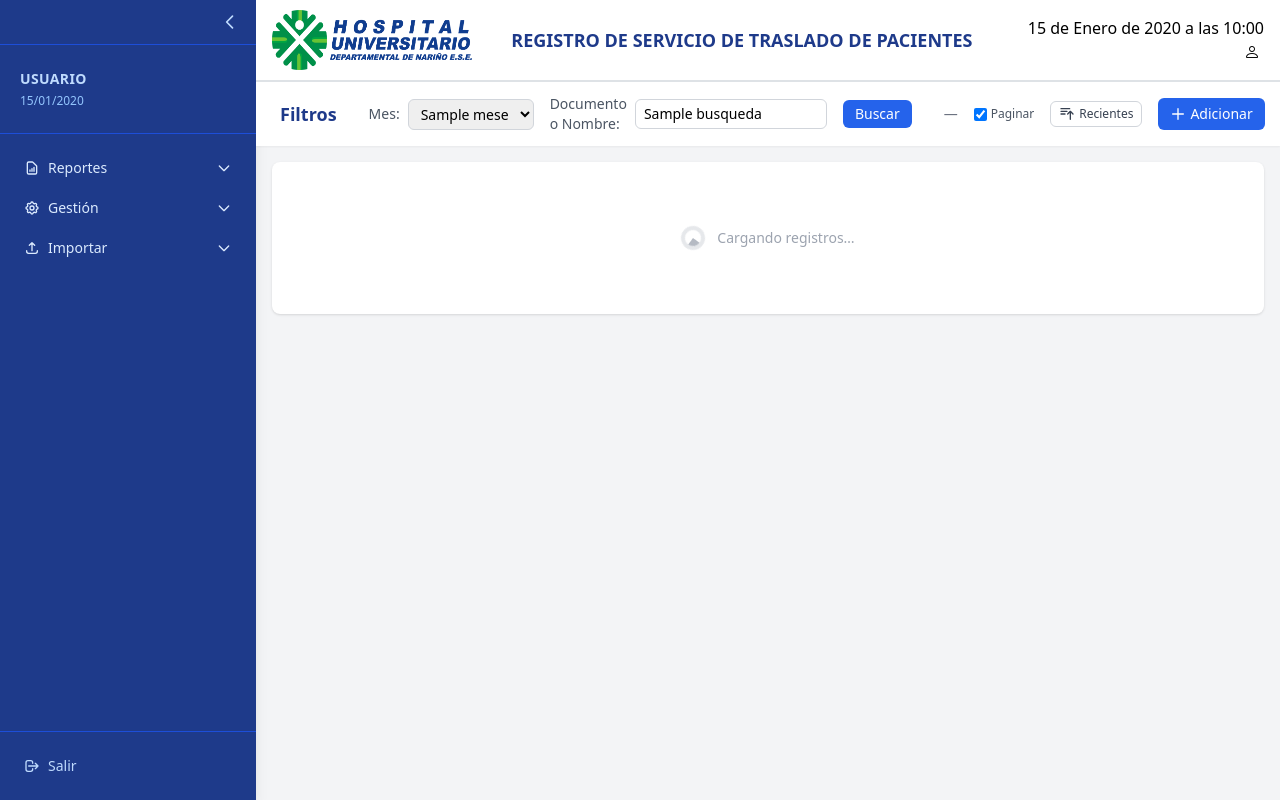
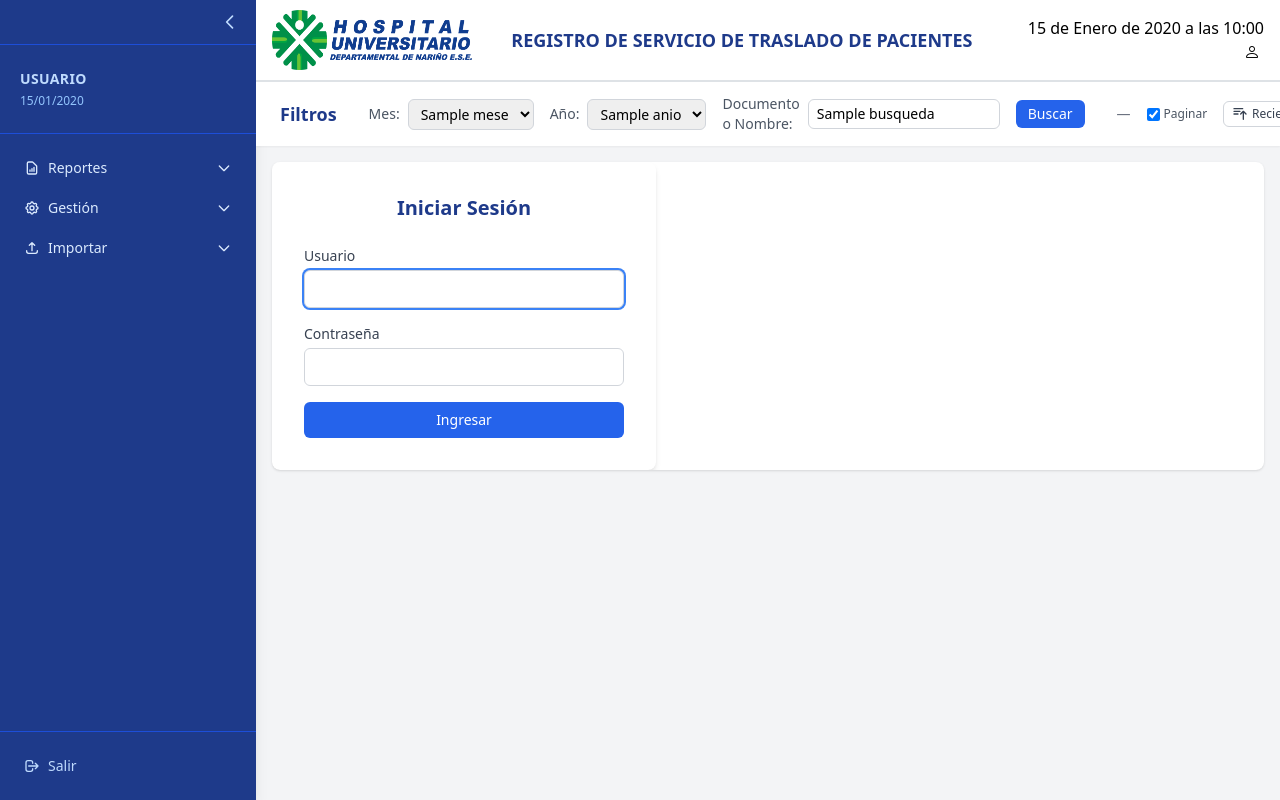
Before and after one commit to lgbio/hudn_crue_traslados_app, a Django app: template crue_traslados/templates/crue_traslados/main.html in a window 1280 px wide. Run offline with Django 5.2, Linux system fonts and the light colour scheme; the template is opened without the code that fills it: most values are stand-ins (such as "Sample title", 1, 10 or a date in 2020); data that the repository does not hold is empty; some libraries are stand-ins or nearby versions.

Commit message:
Jun/02/26: r0.93 : Fixed report month. Added year to GUI and Report.

```diff
--- a/config/settings.py
+++ b/config/settings.py
@@ -130,7 +130,8 @@ STATICFILES_DIRS  = []
 DEBUG   = True
 
 # Run as LOCAL or as "SERVICE"
-CRUE_RUNTYPE = os.environ.get("CRUE_RUNTYPE", "SERVICE").upper()
+CRUE_RUNTYPE = os.environ.get("CRUE_RUNTYPE", "LOCAL").upper()
+#CRUE_RUNTYPE = os.environ.get("CRUE_RUNTYPE", "SERVICE").upper()
 
 if CRUE_RUNTYPE == "LOCAL":
     # ─── Archivos estáticos ──────────────────────────────────────────────────────
--- a/crue_traslados/services/report_excel.py
+++ b/crue_traslados/services/report_excel.py
@@ -26,7 +26,7 @@ ENCABEZADOS = [
 ]
 
 
-def generarExcel (queryset, mes):
+def generarExcel (queryset, mes, anio):
 	"""Genera un archivo Excel con los registros del queryset dado.
 
 	Crea un libro de trabajo con una hoja única que contiene los encabezados
@@ -48,11 +48,27 @@ def generarExcel (queryset, mes):
 	hoja.append (ENCABEZADOS)
 
 	# Escribir una fila por registro
+	import zoneinfo
+	zonaLocal = zoneinfo.ZoneInfo ('America/Bogota')
+
 	for registro in queryset:
-		# Convertir a hora local y eliminar tzinfo para compatibilidad con openpyxl
-		fechaReporte = timezone.localtime (registro.fecha_reporte).replace (tzinfo=None) if registro.fecha_reporte else ''
-		fechaEgreso = timezone.localtime (registro.fecha_egreso).replace (tzinfo=None) if registro.fecha_egreso else ''
-		fechaIngreso = timezone.localtime (registro.fecha_ingreso).replace (tzinfo=None) if registro.fecha_ingreso else ''
+		# Convertir a hora local (America/Bogota) antes de escribir al Excel
+		fechaReporte = ''
+		fechaEgreso = ''
+		fechaIngreso = ''
+
+		if registro.fecha_reporte:
+			dt = registro.fecha_reporte.astimezone (zonaLocal)
+			fechaReporte = dt.strftime ('%Y-%m-%d %H:%M')
+
+		if registro.fecha_egreso:
+			dt = registro.fecha_egreso.astimezone (zonaLocal)
+			fechaEgreso = dt.strftime ('%Y-%m-%d %H:%M')
+
+		if registro.fecha_ingreso:
+			dt = registro.fecha_ingreso.astimezone (zonaLocal)
+			fechaIngreso = dt.strftime ('%Y-%m-%d %H:%M')
+
 		fila = [
 			fechaReporte,
 			fechaEgreso,
@@ -89,7 +105,7 @@ def generarExcel (queryset, mes):
 
 	ahora = datetime.now()
 
-	fecha_actual = f"{ahora.year}-{meses[ahora.month]}-{ahora.day:02d}"
+	fecha_actual = f"{anio}-{meses[mes]}-{ahora.day:02d}"
 
 	nombreArchivo = f"reporte_traslados_{fecha_actual}.xlsx"
 
--- a/crue_traslados/templates/crue_traslados/limpiar_sistema.html
+++ b/crue_traslados/templates/crue_traslados/limpiar_sistema.html
@@ -34,7 +34,7 @@
 					</p>
 					<div class="flex flex-wrap gap-3 mt-3">
 						<a
-							href="{% url 'crue_traslados:reporte-excel' %}"
+							href="{% url 'crue_traslados:reporte-excel' %}?mes={{ mesSeleccionado }}&anio={{ anioSeleccionado }}"
 							class="inline-flex items-center gap-1.5 px-3 py-1.5 rounded-md text-sm font-medium bg-amber-100 text-amber-800 hover:bg-amber-200 transition-colors border border-amber-300"
 						>
 							<svg class="w-4 h-4" fill="none" stroke="currentColor" viewBox="0 0 24 24">
--- a/crue_traslados/templates/crue_traslados/main.html
+++ b/crue_traslados/templates/crue_traslados/main.html
@@ -49,8 +49,28 @@
 					hx-include="#filtros-form"
 				>
 					{% for numMes, nombreMes in meses %}
-					<option value="{{ numMes }}" {% if numMes == mesSeleccionado %}selected{% endif %} {% if numMes > mesActual %}disabled{% endif %}>
+					<option value="{{ numMes }}" {% if numMes == mesSeleccionado %}selected{% endif %} {% if anioSeleccionado == anioActual and numMes > mesActual %}disabled{% endif %}>
 						{{ nombreMes }}
+					</option>
+					{% endfor %}
+				</select>
+			</div>
+
+			{# ── Selector de año ─────────────────────────────────────────── #}
+			<div class="flex items-center gap-2">
+				<label for="id_anio" class="text-sm font-medium text-gray-600">Año:</label>
+				<select
+					id="id_anio"
+					name="anio"
+					class="border border-gray-300 rounded-md px-2 py-1 text-sm focus:outline-none focus:ring-2 focus:ring-blue-500"
+					hx-get="{% url 'crue_traslados:tabla-traslados' %}"
+					hx-target="#contenedor-tabla"
+					hx-trigger="change"
+					hx-include="#filtros-form"
+				>
+					{% for anio in anios %}
+					<option value="{{ anio }}" {% if anio == anioSeleccionado %}selected{% endif %}>
+						{{ anio }}
 					</option>
 					{% endfor %}
 				</select>
--- a/crue_traslados/templates/crue_traslados/main_sidebar.html
+++ b/crue_traslados/templates/crue_traslados/main_sidebar.html
@@ -66,8 +66,10 @@
 					</svg>
 				</button>
 				<div x-show="abierto" x-transition class="mt-1 ml-4 space-y-1">
+					{% url 'crue_traslados:reporte-excel' as reporte_excel_url %}
 					<a
-						href="{% url 'crue_traslados:reporte-excel' %}?mes={{ mesSeleccionado }}"
+						href="#"
+						onclick="this.href='{{ reporte_excel_url }}?mes=' + document.getElementById('id_mes').value + '&anio=' + document.getElementById('id_anio').value"
 						class="block px-3 py-2 rounded-md text-sm text-blue-200 hover:bg-blue-700 hover:text-white transition-colors"
 					>
 						📊 Excel
@@ -76,11 +78,13 @@
 			</div>
 			{# Colapsado: solo ícono de Reportes centrado #}
 			<div x-show="!sidebarAbierto" class="flex justify-center">
-				<a
-					href="{% url 'crue_traslados:reporte-excel' %}?mes={{ mesSeleccionado }}"
-					class="p-2 rounded-md text-blue-100 hover:bg-blue-700 hover:text-white transition-colors"
-					title="Reportes"
-				>
+				{% url 'crue_traslados:reporte-excel' as reporte_excel_url %}
+					<a
+						href="#"
+						onclick="this.href='{{ reporte_excel_url }}?mes=' + document.getElementById('id_mes').value + '&anio=' + document.getElementById('id_anio').value"
+						class="p-2 rounded-md text-blue-100 hover:bg-blue-700 hover:text-white transition-colors"
+						title="Reportes"
+					>
 					<svg class="w-5 h-5" fill="none" stroke="currentColor" viewBox="0 0 24 24">
 						<path stroke-linecap="round" stroke-linejoin="round" stroke-width="2"
 							d="M9 17v-2m3 2v-4m3 4v-6m2 10H7a2 2 0 01-2-2V5a2 2 0 012-2h5.586a1 1 0 01.707.293l5.414 5.414A1 1 0 0119 9.414V19a2 2 0 01-2 2z"/>
--- a/crue_traslados/views.py
+++ b/crue_traslados/views.py
@@ -49,10 +49,12 @@ class VistaMain (CrueRequiredMixin, TemplateView):
 
 		hoy = datetime.date.today ()
 		mesActual = hoy.month
+		anioActual = hoy.year
 		erroresFiltro = []
 
 		# ── Leer parámetros de la query string ──────────────────────────────
 		mesParam = self.request.GET.get ('mes', '')
+		anioParam = self.request.GET.get ('anio', '')
 		busqueda = self.request.GET.get ('busqueda', '').strip ()
 
 		# ── Parsear mes ──────────────────────────────────────────────────────
@@ -61,6 +63,12 @@ class VistaMain (CrueRequiredMixin, TemplateView):
 		except ValueError:
 			mesSeleccionado = mesActual
 
+		# ── Parsear año ──────────────────────────────────────────────────────
+		try:
+			anioSeleccionado = int (anioParam) if anioParam else anioActual
+		except ValueError:
+			anioSeleccionado = anioActual
+
 		# ── Validar mes no mayor al mes actual ───────────────────────────────
 		if mesSeleccionado > mesActual:
 			erroresFiltro.append (
@@ -68,13 +76,23 @@ class VistaMain (CrueRequiredMixin, TemplateView):
 			)
 			mesSeleccionado = mesActual
 
+		# ── Validar año no mayor al actual ───────────────────────────────────
+		if anioSeleccionado > anioActual:
+			erroresFiltro.append (
+				f'Solo se permiten años hasta el actual ({anioActual}).'
+			)
+			anioSeleccionado = anioActual
+
 		contexto.update ({
 			'mesSeleccionado': mesSeleccionado,
+			'anioSeleccionado': anioSeleccionado,
 			'busqueda': busqueda,
 			'fechaActual': hoy,
 			'erroresFiltro': erroresFiltro,
 			'meses': NOMBRES_MESES,
 			'mesActual': mesActual,
+			'anioActual': anioActual,
+			'anios': list (range (anioActual, anioActual - 5, -1)),
 		})
 
 		return contexto
@@ -86,6 +104,7 @@ def _obtenerFiltros (request):
 	"""Extrae y valida los parámetros de filtro mes, anio y busqueda del request."""
 	hoy = datetime.date.today ()
 	mesActual = hoy.month
+	anioActual = hoy.year
 
 	try:
 		mes = int (request.GET.get ('mes', mesActual))
@@ -95,11 +114,20 @@ def _obtenerFiltros (request):
 	if mes < 1 or mes > 12:
 		mes = mesActual
 
+	try:
+		anio = int (request.GET.get ('anio', anioActual))
+	except (ValueError, TypeError):
+		anio = anioActual
+
+	# Validar que el año no sea mayor al actual
+	if anio > anioActual:
+		anio = anioActual
+
 	busqueda = request.GET.get ('busqueda', '').strip ()
 	if len (busqueda) > 100:
 		busqueda = busqueda [:100]
 
-	return mes, hoy.year, busqueda
+	return mes, anio, busqueda
 
 
 def _obtenerContextoTabla (mes, anio, busqueda='', orden='desc', pagina=1, porPagina=15):
@@ -370,7 +398,7 @@ class VistaReporteExcel (CrueRequiredMixin, View):
 			)
 
 		try:
-			bytesArchivo, nombreArchivo = generarExcel (queryset, mes)
+			bytesArchivo, nombreArchivo = generarExcel (queryset, mes, anio)
 		except Exception as exc:
 			logger.exception ('Error al generar el reporte Excel: %s', exc)
 			return render (request, 'crue_traslados/error_reporte.html', {
@@ -390,19 +418,14 @@ class VistaReporteExcel (CrueRequiredMixin, View):
 # ─── Vista: importar desde Excel ──────────────────────────────────────────────
 
 class VistaImportarExcel (CrueRequiredMixin, View):
-	"""Importa registros de traslados desde un archivo Excel (solo staff)."""
+	"""Importa registros de traslados desde un archivo Excel."""
 
 	def get (self, request):
 		"""Muestra el formulario de carga de archivo."""
-		if not _esStaff (request.user):
-			return HttpResponse ('No tiene permiso para acceder a esta función.', status=403)
 		return render (request, 'crue_traslados/importar_excel.html', {'paso': 'subir'})
 
 	def post (self, request):
 		"""Procesa la carga del archivo (paso 1) o ejecuta la importación (paso 2)."""
-		if not _esStaff (request.user):
-			return HttpResponse ('No tiene permiso para acceder a esta función.', status=403)
-
 		if 'archivo' in request.FILES:
 			return self._procesarArchivo (request)
 		elif 'hoja' in request.POST:
```
Also changed, not shown: README.md.
